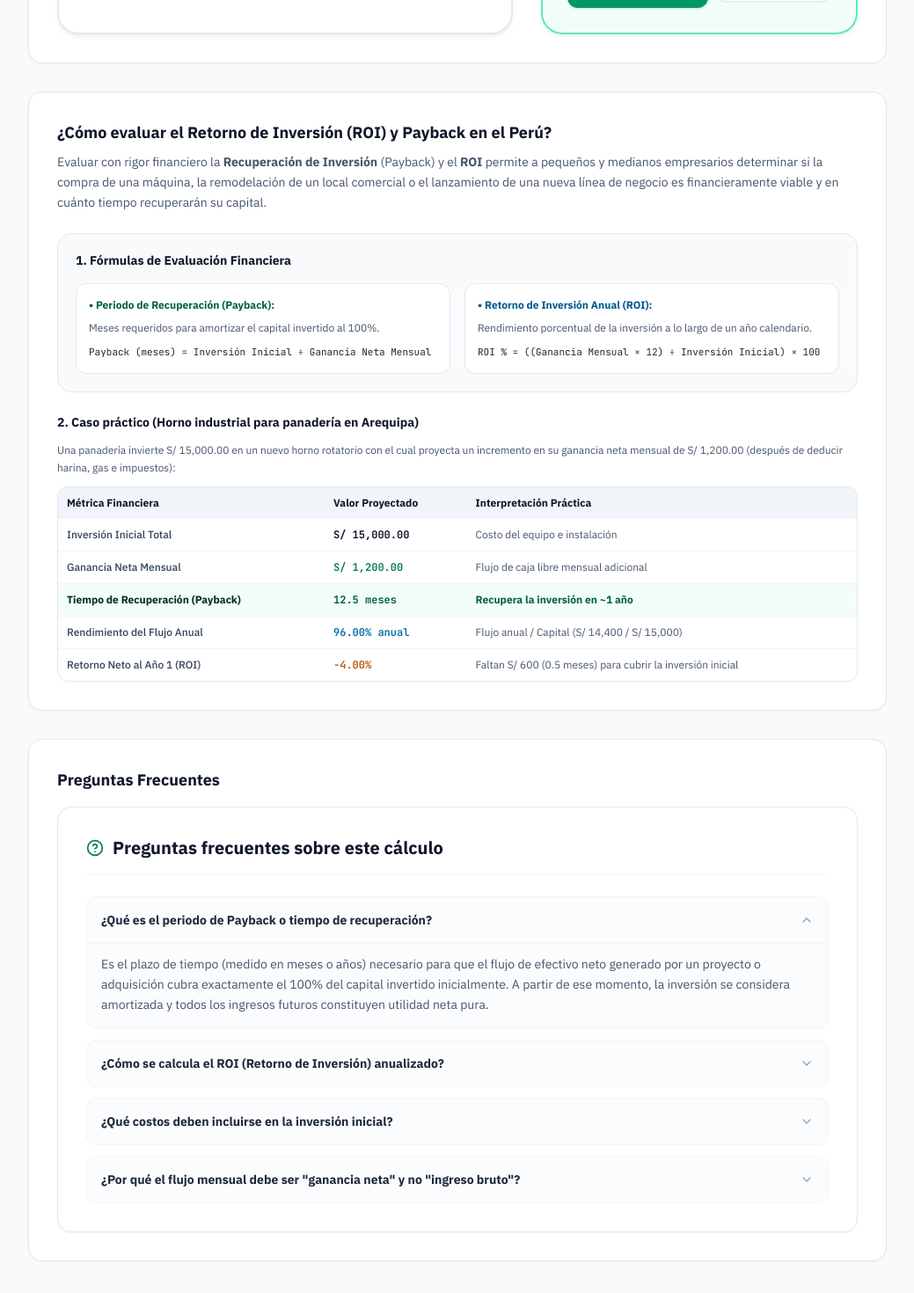
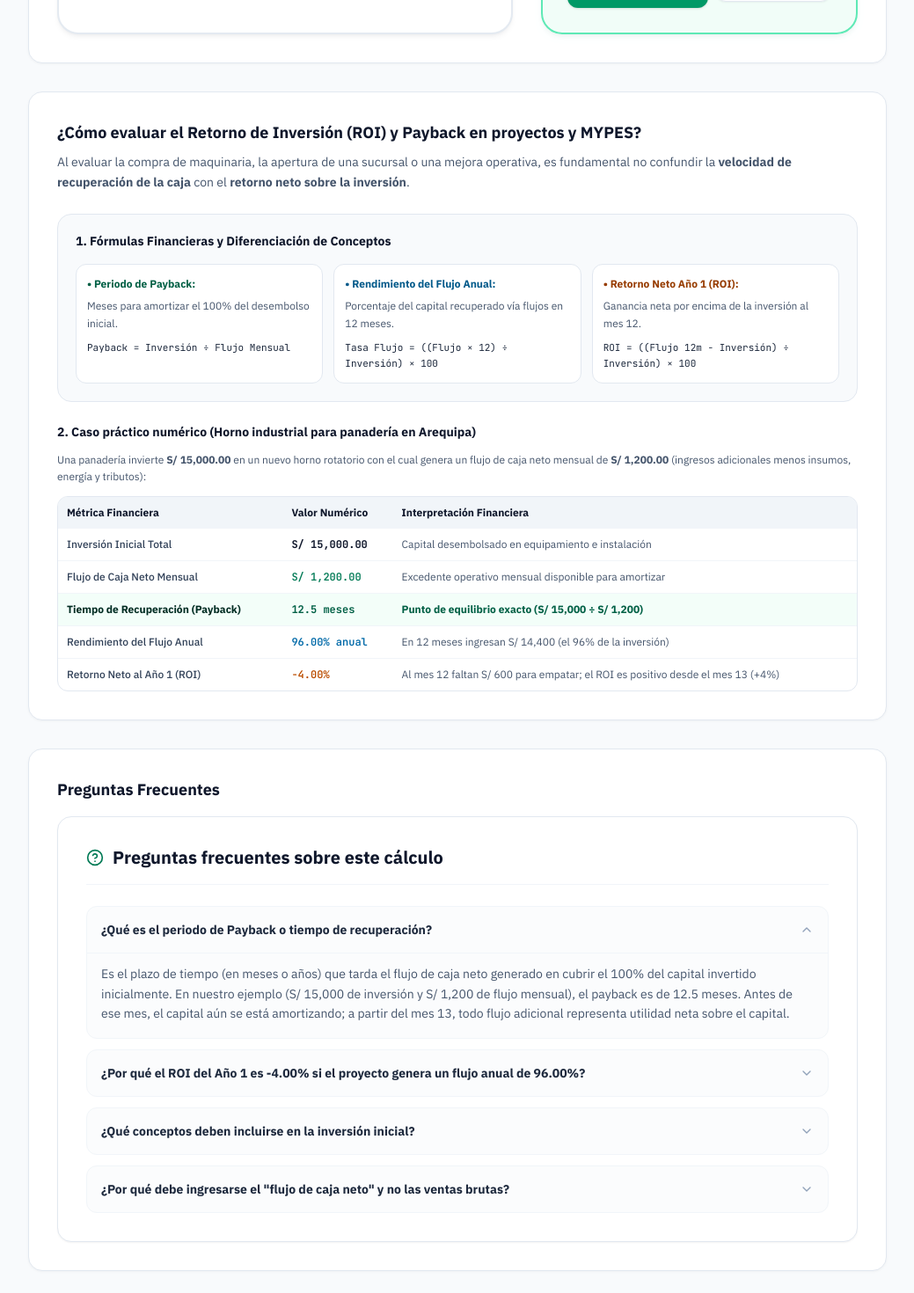
Before and after one commit to JonathanRAD/CalculadoraPeru, a Next.js app: page /recuperacion-de-inversion in a window 1280 px wide. Shown: the part 980-2450 px from the top of the page at 88% size, without its empty margins (120-1159 px from the left). Built offline with nearby package versions, Linux system fonts and the light colour scheme; no server answers.

Commit message:
feat: corrección de textos

```diff
--- a/src/app/(calculadoras)/liquidacion-laboral/page.tsx
+++ b/src/app/(calculadoras)/liquidacion-laboral/page.tsx
@@ -464,7 +464,7 @@ ${isDismissal ? `Indemnización por Despido: ${formatCurrency(result.arbitraryDi
                     ⭐
                   </span>
                   <span className="font-bold text-xs text-emerald-950 dark:text-emerald-200 uppercase tracking-wider">
-                    Liquidación Formal Conforme Ley
+                    Reporte Formal de Liquidación Laboral
                   </span>
                 </div>
                 <span className="text-[10px] font-bold px-2 py-0.5 rounded-md bg-emerald-200/70 dark:bg-emerald-900/80 text-emerald-900 dark:text-emerald-200">
--- a/src/app/(calculadoras)/recuperacion-de-inversion/page.tsx
+++ b/src/app/(calculadoras)/recuperacion-de-inversion/page.tsx
@@ -30,19 +30,19 @@ export default function RecuperacionDeInversionPage() {
   const faqs = [
     {
       question: '¿Qué es el periodo de Payback o tiempo de recuperación?',
-      answer: 'Es el plazo de tiempo (medido en meses o años) necesario para que el flujo de efectivo neto generado por un proyecto o adquisición cubra exactamente el 100% del capital invertido inicialmente. A partir de ese momento, la inversión se considera amortizada y todos los ingresos futuros constituyen utilidad neta pura.',
+      answer: 'Es el plazo de tiempo (en meses o años) que tarda el flujo de caja neto generado en cubrir el 100% del capital invertido inicialmente. En nuestro ejemplo (S/ 15,000 de inversión y S/ 1,200 de flujo mensual), el payback es de 12.5 meses. Antes de ese mes, el capital aún se está amortizando; a partir del mes 13, todo flujo adicional representa utilidad neta sobre el capital.',
     },
     {
-      question: '¿Cómo se calcula el ROI (Retorno de Inversión) anualizado?',
-      answer: 'El ROI porcentual anual se calcula dividiendo la ganancia neta acumulada en 12 meses entre el monto total invertido al inicio: ROI = (Flujo Mensual × 12) ÷ Inversión Inicial × 100. Un ROI anual superior al 20% suele considerarse muy atractivo en el mercado empresarial peruano.',
+      question: '¿Por qué el ROI del Año 1 es -4.00% si el proyecto genera un flujo anual de 96.00%?',
+      answer: 'Porque miden dos conceptos financieros distintos: la Tasa de Flujo Anual (96%) compara los ingresos acumulados del año (S/ 14,400) contra la inversión (S/ 15,000), indicando que ya recuperaste el 96% de lo desembolsado. En cambio, el ROI financiero clásico mide la ganancia neta por encima del capital: ((Flujos - Inversión) / Inversión). Como en 12 meses recaudaste S/ 14,400 y tu costo fue S/ 15,000, aún tienes un saldo negativo de S/ 600 (-4.00%). El ROI pasa a terreno positivo en el mes 12.5 (payback) y alcanza rentabilidad neta acumulada en los meses posteriores.',
     },
     {
-      question: '¿Qué costos deben incluirse en la inversión inicial?',
-      answer: 'Debes sumar todos los desembolsos requeridos para poner en marcha el activo o proyecto: costo de compra de maquinarias o equipos, flete de transporte, instalación eléctrica o técnica, acondicionamiento de local, licencias municipales y el capital de trabajo inicial necesario para operar los primeros meses.',
+      question: '¿Qué conceptos deben incluirse en la inversión inicial?',
+      answer: 'Debes sumar todos los desembolsos requeridos para poner en marcha el activo o proyecto: costo de compra de maquinarias o equipos, flete de transporte, instalación técnica, acondicionamiento de local, licencias municipales y el capital de trabajo inicial necesario para operar.',
     },
     {
-      question: '¿Por qué el flujo mensual debe ser "ganancia neta" y no "ingreso bruto"?',
-      answer: 'Muchos emprendedores cometen el error de calcular el retorno usando la facturación bruta total. El retorno solo se financia con el flujo de caja líquido remanente después de haber pagado insumos, sueldos, servicios, mantenimiento y los tributos correspondientes a la SUNAT.',
+      question: '¿Por qué debe ingresarse el "flujo de caja neto" y no las ventas brutas?',
+      answer: 'El retorno de capital solo se financia con el dinero líquido que efectivamente queda libre en caja tras descontar el costo de mercaderías/insumos, salarios, alquiler, servicios operativos e impuestos a la SUNAT. Utilizar la facturación bruta distorsionaría el tiempo real de amortización.',
     },
   ];
 
@@ -54,35 +54,45 @@ export default function RecuperacionDeInversionPage() {
         <div className="space-y-6">
           <div>
             <h2 className="text-lg font-bold text-slate-900 dark:text-white mb-2">
-              ¿Cómo evaluar el Retorno de Inversión (ROI) y Payback en el Perú?
+              ¿Cómo evaluar el Retorno de Inversión (ROI) y Payback en proyectos y MYPES?
             </h2>
             <p className="text-sm text-slate-600 dark:text-slate-300 leading-relaxed">
-              Evaluar con rigor financiero la <strong>Recuperación de Inversión</strong> (Payback) y el <strong>ROI</strong> permite a pequeños y medianos empresarios determinar si la compra de una máquina, la remodelación de un local comercial o el lanzamiento de una nueva línea de negocio es financieramente viable y en cuánto tiempo recuperarán su capital.
+              Al evaluar la compra de maquinaria, la apertura de una sucursal o una mejora operativa, es fundamental no confundir la <strong>velocidad de recuperación de la caja</strong> con el <strong>retorno neto sobre la inversión</strong>.
             </p>
           </div>
 
           <div className="rounded-2xl bg-slate-50 dark:bg-slate-900 p-5 border border-slate-200 dark:border-slate-800 space-y-3 text-xs leading-relaxed">
             <h3 className="font-bold text-sm text-slate-900 dark:text-white">
-              1. Fórmulas de Evaluación Financiera
+              1. Fórmulas Financieras y Diferenciación de Conceptos
             </h3>
-            <div className="grid grid-cols-1 md:grid-cols-2 gap-4 pt-1">
-              <div className="space-y-1.5 p-3.5 bg-white dark:bg-slate-950 rounded-xl border border-slate-200 dark:border-slate-800">
-                <span className="font-bold text-emerald-800 dark:text-emerald-400 block">• Periodo de Recuperación (Payback):</span>
+            <div className="grid grid-cols-1 md:grid-cols-3 gap-3 pt-1">
+              <div className="space-y-1.5 p-3 bg-white dark:bg-slate-950 rounded-xl border border-slate-200 dark:border-slate-800">
+                <span className="font-bold text-emerald-800 dark:text-emerald-400 block">• Periodo de Payback:</span>
                 <p className="text-slate-600 dark:text-slate-300">
-                  Meses requeridos para amortizar el capital invertido al 100%.
+                  Meses para amortizar el 100% del desembolso inicial.
                 </p>
                 <div className="font-mono text-[11px] text-slate-800 dark:text-slate-200 pt-1">
-                  Payback (meses) = Inversión Inicial ÷ Ganancia Neta Mensual
+                  Payback = Inversión ÷ Flujo Mensual
                 </div>
               </div>
 
-              <div className="space-y-1.5 p-3.5 bg-white dark:bg-slate-950 rounded-xl border border-slate-200 dark:border-slate-800">
-                <span className="font-bold text-sky-800 dark:text-sky-400 block">• Retorno de Inversión Anual (ROI):</span>
+              <div className="space-y-1.5 p-3 bg-white dark:bg-slate-950 rounded-xl border border-slate-200 dark:border-slate-800">
+                <span className="font-bold text-sky-800 dark:text-sky-400 block">• Rendimiento del Flujo Anual:</span>
                 <p className="text-slate-600 dark:text-slate-300">
-                  Rendimiento porcentual de la inversión a lo largo de un año calendario.
+                  Porcentaje del capital recuperado vía flujos en 12 meses.
                 </p>
                 <div className="font-mono text-[11px] text-slate-800 dark:text-slate-200 pt-1">
-                  ROI % = ((Ganancia Mensual × 12) ÷ Inversión Inicial) × 100
+                  Tasa Flujo = ((Flujo × 12) ÷ Inversión) × 100
+                </div>
+              </div>
+
+              <div className="space-y-1.5 p-3 bg-white dark:bg-slate-950 rounded-xl border border-slate-200 dark:border-slate-800">
+                <span className="font-bold text-amber-800 dark:text-amber-400 block">• Retorno Neto Año 1 (ROI):</span>
+                <p className="text-slate-600 dark:text-slate-300">
+                  Ganancia neta por encima de la inversión al mes 12.
+                </p>
+                <div className="font-mono text-[11px] text-slate-800 dark:text-slate-200 pt-1">
+                  ROI = ((Flujo 12m - Inversión) ÷ Inversión) × 100
                 </div>
               </div>
             </div>
@@ -90,10 +100,10 @@ export default function RecuperacionDeInversionPage() {
 
           <div className="space-y-3">
             <h3 className="font-bold text-sm text-slate-900 dark:text-white">
-              2. Caso práctico (Horno industrial para panadería en Arequipa)
+              2. Caso práctico numérico (Horno industrial para panadería en Arequipa)
             </h3>
             <p className="text-xs text-slate-600 dark:text-slate-300 leading-relaxed">
-              Una panadería invierte S/ 15,000.00 en un nuevo horno rotatorio con el cual proyecta un incremento en su ganancia neta mensual de S/ 1,200.00 (después de deducir harina, gas e impuestos):
+              Una panadería invierte <strong>S/ 15,000.00</strong> en un nuevo horno rotatorio con el cual genera un flujo de caja neto mensual de <strong>S/ 1,200.00</strong> (ingresos adicionales menos insumos, energía y tributos):
             </p>
 
             <div className="overflow-x-auto rounded-xl border border-slate-200 dark:border-slate-800">
@@ -101,35 +111,35 @@ export default function RecuperacionDeInversionPage() {
                 <thead className="bg-slate-100 dark:bg-slate-800/80 font-bold text-slate-900 dark:text-white">
                   <tr>
                     <th className="p-2.5">Métrica Financiera</th>
-                    <th className="p-2.5">Valor Proyectado</th>
-                    <th className="p-2.5">Interpretación Práctica</th>
+                    <th className="p-2.5">Valor Numérico</th>
+                    <th className="p-2.5">Interpretación Financiera</th>
                   </tr>
                 </thead>
                 <tbody className="divide-y divide-slate-100 dark:divide-slate-800">
                   <tr>
                     <td className="p-2.5 font-medium">Inversión Inicial Total</td>
                     <td className="p-2.5 font-mono font-bold text-slate-900 dark:text-white">S/ 15,000.00</td>
-                    <td className="p-2.5 text-slate-600 dark:text-slate-300">Costo del equipo e instalación</td>
+                    <td className="p-2.5 text-slate-600 dark:text-slate-300">Capital desembolsado en equipamiento e instalación</td>
                   </tr>
                   <tr>
-                    <td className="p-2.5 font-medium">Ganancia Neta Mensual</td>
+                    <td className="p-2.5 font-medium">Flujo de Caja Neto Mensual</td>
                     <td className="p-2.5 font-mono font-semibold text-emerald-700 dark:text-emerald-400">S/ 1,200.00</td>
-                    <td className="p-2.5 text-slate-600 dark:text-slate-300">Flujo de caja libre mensual adicional</td>
+                    <td className="p-2.5 text-slate-600 dark:text-slate-300">Excedente operativo mensual disponible para amortizar</td>
                   </tr>
                   <tr className="bg-emerald-50/60 dark:bg-emerald-950/30">
                     <td className="p-2.5 font-bold text-emerald-950 dark:text-emerald-300">Tiempo de Recuperación (Payback)</td>
                     <td className="p-2.5 font-mono font-bold text-emerald-800 dark:text-emerald-400">12.5 meses</td>
-                    <td className="p-2.5 font-bold text-emerald-800 dark:text-emerald-400">Recupera la inversión en ~1 año</td>
+                    <td className="p-2.5 font-bold text-emerald-800 dark:text-emerald-400">Punto de equilibrio exacto (S/ 15,000 ÷ S/ 1,200)</td>
                   </tr>
                   <tr>
                     <td className="p-2.5 font-medium">Rendimiento del Flujo Anual</td>
                     <td className="p-2.5 font-mono font-semibold text-sky-700 dark:text-sky-400">96.00% anual</td>
-                    <td className="p-2.5 text-slate-600 dark:text-slate-300">Flujo anual / Capital (S/ 14,400 / S/ 15,000)</td>
+                    <td className="p-2.5 text-slate-600 dark:text-slate-300">En 12 meses ingresan S/ 14,400 (el 96% de la inversión)</td>
                   </tr>
                   <tr>
                     <td className="p-2.5 font-medium">Retorno Neto al Año 1 (ROI)</td>
                     <td className="p-2.5 font-mono font-semibold text-amber-700 dark:text-amber-400">-4.00%</td>
-                    <td className="p-2.5 text-slate-600 dark:text-slate-300">Faltan S/ 600 (0.5 meses) para cubrir la inversión inicial</td>
+                    <td className="p-2.5 text-slate-600 dark:text-slate-300">Al mes 12 faltan S/ 600 para empatar; el ROI es positivo desde el mes 13 (+4%)</td>
                   </tr>
                 </tbody>
               </table>
@@ -162,11 +172,11 @@ export default function RecuperacionDeInversionPage() {
 
           <InputNumber
             id="monthlyNetProfit"
-            label="Ganancia neta promedio estimada al mes"
+            label="Flujo de caja neto mensual generado"
             prefix="S/"
             value={form.monthlyNetProfit}
             onChange={(monthlyNetProfit) => setForm({ ...form, monthlyNetProfit })}
-            helpText="Utilidad líquida mensual libre generada"
+            helpText="Excedente libre mensual (ingresos menos costos operativos) destinado a recuperar el capital"
             placeholder="1200.00"
             required
           />
--- a/src/app/pro/page.tsx
+++ b/src/app/pro/page.tsx
@@ -67,8 +67,8 @@ const FAQ_LIST: FaqItem[] = [
     a: 'Las 25 calculadoras de sueldo, tributos, negocios y finanzas son y seguirán siendo totalmente abiertas, gratuitas e ilimitadas para todo el público sin necesidad de registrarse. La suscripción PRO es un complemento opcional para quienes necesitan emitir boletas en PDF sin marcas de agua, cálculo de indemnizaciones por despido y guardar su historial en la nube.',
   },
   {
-    q: '¿Cómo solicito asistencia técnica o qué garantía de servicio existe?',
-    a: 'Puedes escribirnos directamente a través de nuestro formulario en /contacto o vía WhatsApp (+51 913 544 715). Si tras activar tu membresía PRO experimentas dificultades técnicas no resueltas para emitir tus documentos o acceder a tu historial durante los primeros 7 días, revisamos tu caso para asistirte de inmediato o reembolsar tu importe.',
+    q: '¿Cómo solicito asistencia técnica o soporte para mi cuenta PRO?',
+    a: 'Puedes comunicarte directamente con el equipo de soporte enviando un mensaje a través de nuestro formulario en /contacto o vía WhatsApp (+51 913 544 715) indicando tu correo registrado y código de operación para atender cualquier incidencia con tus accesos, historial o emisión de reportes.',
   },
 ];
 
--- a/src/features/premium/components/SettlementReportModal.tsx
+++ b/src/features/premium/components/SettlementReportModal.tsx
@@ -164,10 +164,10 @@ export function SettlementReportModal({
             </div>
             <div>
               <h3 className="text-sm sm:text-base font-bold text-slate-900 dark:text-white">
-                Liquidación Formal Conforme Ley (PDF)
+                Reporte Formal de Liquidación Laboral (PDF)
               </h3>
               <p className="text-[11px] text-slate-500 dark:text-slate-400">
-                Estructura formal con desglose de CTS, gratificaciones, vacaciones e indemnización
+                Estructura formal con desglose referencial de CTS, gratificaciones, vacaciones e indemnización
               </p>
             </div>
           </div>
```
Also changed, not shown: src/app/politica-de-privacidad/page.tsx (+5 -5 lines), 1 other file (tests, documents, lock files or other folders).
